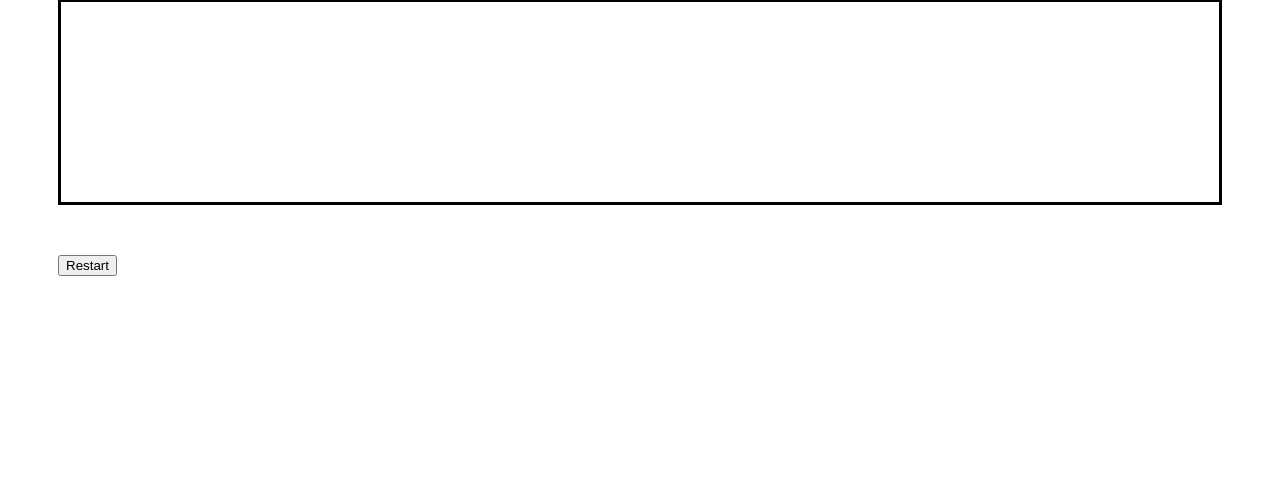
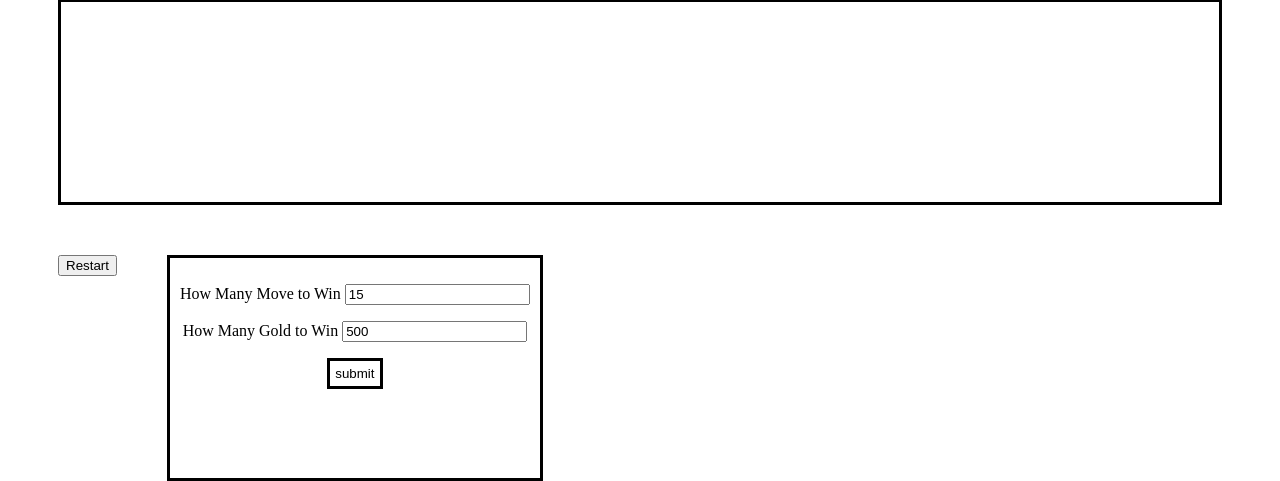
Before and after one commit to yoshino-lin/Codingdojo_Assigments_Python, a Django app: page / in a window 1280 px wide. Shown: the part 657-1138 px from the top of the page. Before the commit the page ends 933 px from the top, so only its background shows below. Run offline with Django 3.2, Linux system fonts and the light colour scheme.

Commit message:
BONU update

```diff
--- a/django/django_intro/Ninja_Gold/apps/Ninja_Gold_app/static/Ninja_Gold_app/style.css
+++ b/django/django_intro/Ninja_Gold/apps/Ninja_Gold_app/static/Ninja_Gold_app/style.css
@@ -1,3 +1,12 @@
+#goal{
+    position: absolute;
+    text-align: center;
+    margin-left: 50px;
+    padding: 10px;
+    height: 200px;
+    display: inline-block;
+    border: 3px solid black;
+}
 #g1{
     margin-left: 50px;
     display: inline-block;
@@ -9,7 +18,7 @@
     width: 100px;
     padding: 5px;
 }
-form{
+.form_psot_box{
     text-align: center;
     margin-left: 50px;
     padding: 30px;
--- a/django/django_intro/Ninja_Gold/apps/Ninja_Gold_app/templates/Ninja_Gold_app/index.html
+++ b/django/django_intro/Ninja_Gold/apps/Ninja_Gold_app/templates/Ninja_Gold_app/index.html
@@ -9,7 +9,7 @@
         <p id = "g1">Your Gold:</p>
         <p id = "g2">{{player_gold}}</p>
         <br />
-        <form action="/process_money" method="post">
+        <form action="/process_money" method="post" class="form_psot_box">
             {% csrf_token %}
             <h1>Farm
                 <p>(earns 10-20 golds)</p>
@@ -17,7 +17,7 @@
                 <input type="submit" value="Find Gold!" class="find_gold"/>
             </h1>
         </form>
-        <form action="/process_money" method="post">
+        <form action="/process_money" method="post" class="form_psot_box">
             {% csrf_token %}
             <h1>Cave
                 <p>(earns 5-10 golds)</p>
@@ -25,7 +25,7 @@
                 <input type="submit" value="Find Gold!" class="find_gold"/>
             </h1>
         </form>
-        <form action="/process_money" method="post">
+        <form action="/process_money" method="post" class="form_psot_box">
             {% csrf_token %}
             <h1>House
                 <p>(earns 2-5 golds)</p>
@@ -33,7 +33,7 @@
                 <input type="submit" value="Find Gold!" class="find_gold"/>
             </h1>
         </form>
-        <form action="/process_money" method="post">
+        <form action="/process_money" method="post" class="form_psot_box">
             {% csrf_token %}
             <h1>Casino
                 <p>(earns/takes 0-50 golds)</p>
@@ -43,13 +43,22 @@
         </form>
         <p id= "act_p">Activities</p>
         <div id="act_box">
-            {% for key, value in player_activities.items %}
+            {% for value in player_activities %}
                 <p style="color:{{value.0}}">{{value.1}}({{value.2}})</p>
             {% endfor %}
         </div>
-            <a href="/destroy_session">
-                <button>Restart</button>
-            </a>
-
+        <a href="/destroy_session">
+            <button>Restart</button>
+        </a>
+        <form action="/goal_input" method="post" id="goal">
+            {% csrf_token %}
+            <p>How Many Move to Win
+                <input type="text" name="goal_of_move" value={{goal_of_move}}>
+            </p>
+            <p>How Many Gold to Win
+                <input type="text" name="goal_of_gold" value={{goal_of_gold}}>
+            </p>
+            <input type="submit" value="submit" class="find_gold"/>
+        </form>
     </body>
 </html>
--- a/django/django_intro/Ninja_Gold/apps/Ninja_Gold_app/urls.py
+++ b/django/django_intro/Ninja_Gold/apps/Ninja_Gold_app/urls.py
@@ -4,5 +4,6 @@ from . import views
 urlpatterns = [
     url(r'^process_money$', views.process_money),
     url(r'^destroy_session$', views.destroy_session),
+    url(r'^goal_input$', views.goal_setting),
     url(r'^$', views.index),
 ]
--- a/django/django_intro/Ninja_Gold/apps/Ninja_Gold_app/views.py
+++ b/django/django_intro/Ninja_Gold/apps/Ninja_Gold_app/views.py
@@ -2,6 +2,7 @@ from django.shortcuts import render, HttpResponse, redirect
 import time
 import random
 id = 0
+
 def index(request):
     if 'player_gold' in request.session:
         pass
@@ -11,10 +12,22 @@ def index(request):
     if 'player_activities' in request.session:
         pass
     else:
-        request.session['player_activities'] = {}
+        request.session['player_activities'] = []
+
+    if 'goal_of_move' in request.session:
+        pass
+    else:
+        request.session['goal_of_move'] = 15
+    if 'goal_of_gold' in request.session:
+        pass
+    else:
+        request.session['goal_of_gold'] = 500
     context={
         'player_gold':request.session['player_gold'],
-        'player_activities':request.session['player_activities'],
+        'player_activities':list(reversed(request.session['player_activities'])),
+        'goal_of_gold':request.session['goal_of_gold'],
+        'goal_of_move':request.session['goal_of_move'],
+
     }
     return render(request,'Ninja_Gold_app/index.html',context)
 
@@ -31,34 +44,41 @@ def process_money(request):
     elif player_action == "casino":
         money_get = random.randint(-50, 50)
         #money_get = random.randint(150, 350)
-    if len(request.session['player_activities']) >= 15:
-        if request.session['player_gold'] < 500:
+    if len(request.session['player_activities']) >= request.session['goal_of_move']:
+        if request.session['player_gold'] < request.session['goal_of_gold']:
             request.session['player_gold']+=0
-            request.session['player_activities'][id]=["red","You failed! Try again.",""]
+            request.session['player_activities'].append(["red","You failed! Try again.",time_now])
             id+=1
         else:
             request.session['player_gold']+=0
-            request.session['player_activities'][id]=["green","You won!! Try again.",""]
+            request.session['player_activities'].append(["green","You won!! Try again.",time_now])
             id+=1
-    elif request.session['player_gold'] > 500:
+    elif request.session['player_gold'] > request.session['goal_of_gold']:
         request.session['player_gold']+=0
-        request.session['player_activities'][id]=["green","You won!! Try again.",""]
+        request.session['player_activities'].append(["green","You won!! Try again.",time_now])
         id+=1
     else:
         if money_get<0:
             request.session['player_gold']+=money_get
             what_happend = "Enter a casino and lost "+str(0-money_get)+" gold... Ouch..."
-            request.session['player_activities'][id]=["red",what_happend,time_now]
+            request.session['player_activities'].append(["red",what_happend,time_now])
             id+=1
         else:
             request.session['player_gold']+=money_get
             what_happend = "Earn "+str(money_get)+" gold from "+player_action+"!"
-            request.session['player_activities'][id]=["green",what_happend,time_now]
+            request.session['player_activities'].append(["green",what_happend,time_now])
             id+=1
     print(request.session['player_activities'])
     return redirect('/')
 
+def goal_setting(request):
+    request.session['goal_of_move'] = int(request.POST.get('goal_of_move'))
+    request.session['goal_of_gold'] = int(request.POST.get('goal_of_gold'))
+    return redirect('/')
+
 def destroy_session(request):
-    del request.session['player_gold'],
-    del request.session['player_activities'],
+    del request.session['player_gold']
+    del request.session['player_activities']
+    del request.session['goal_of_gold']
+    del request.session['goal_of_move']
     return redirect('/')
```
Also changed, not shown: django/django_intro/Ninja_Gold/db.sqlite3.
